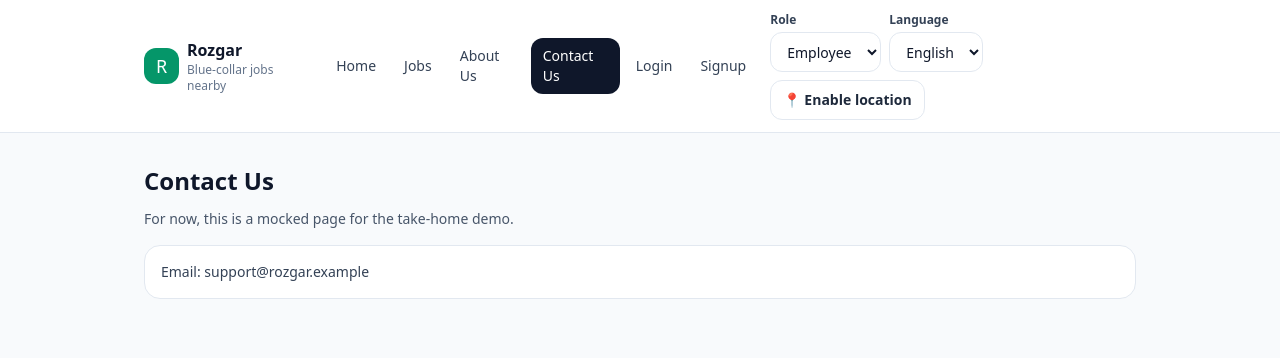
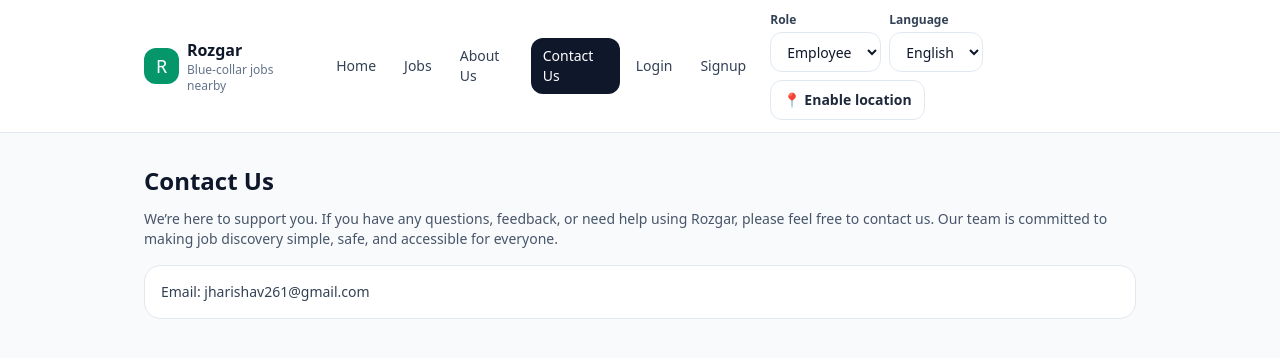
Before and after one commit to Rishabhjha261/project_rozgar1, a React (Vite) app in the folder frontend/: page /contact in a window 1280 px wide. Shown: the top 358 px of the page. Built offline with nearby package versions, Linux system fonts and the light colour scheme.

Commit message:
frontend

```diff
--- a/frontend/src/pages/Contact.jsx
+++ b/frontend/src/pages/Contact.jsx
@@ -2,9 +2,11 @@ export default function Contact() {
   return (
     <div className="mx-auto max-w-5xl px-4 py-8">
       <h1 className="text-2xl font-bold text-slate-900">Contact Us</h1>
-      <p className="mt-3 text-sm text-slate-600">For now, this is a mocked page for the take-home demo.</p>
+      <p className="mt-3 text-sm text-slate-600">We’re here to support you.
+
+If you have any questions, feedback, or need help using Rozgar, please feel free to contact us. Our team is committed to making job discovery simple, safe, and accessible for everyone.</p>
       <div className="mt-4 rounded-2xl border border-slate-200 bg-white p-4 text-sm text-slate-700">
-        Email: support@rozgar.example
+        Email: jharishav261@gmail.com
       </div>
     </div>
   )
```
